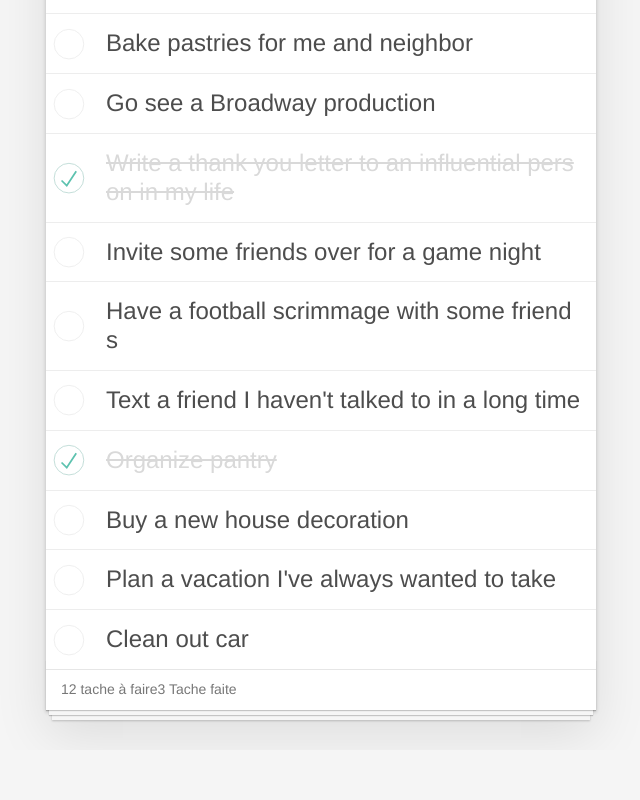
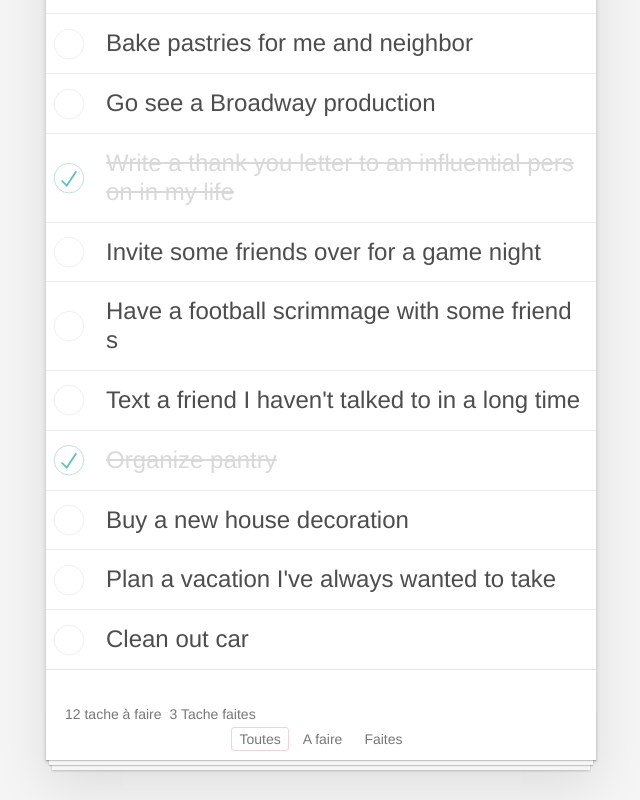
Before and after one commit to NdekoCode/Vuejs-todo-list, a Vue app: page / in a window 1280 px wide. Shown: the part 510-1310 px from the top of the page, without its empty margins (319-959 px from the left). Before the commit the page ends 1260 px from the top, so only its background shows below. Built offline with nearby package versions, Linux system fonts and the light colour scheme.

Commit message:
styles: add footer styles and todo-count

```diff
--- a/src/assets/css/index.css
+++ b/src/assets/css/index.css
@@ -60,7 +60,7 @@ body {
   color: #e6e6e6;
 }
 
-.todoapp input::input-placeholder {
+.todoapp input::placeholder {
   font-style: italic;
   font-weight: 300;
   color: #e6e6e6;
@@ -88,7 +88,6 @@ body {
   font-family: inherit;
   font-weight: inherit;
   line-height: 1.4em;
-  border: 0;
   color: inherit;
   padding: 6px;
   border: 1px solid #999;
@@ -184,9 +183,6 @@ body {
   border: none; /* Mobile Safari */
   -webkit-appearance: none;
   appearance: none;
-}
-
-.todo-list li .toggle {
   opacity: 0;
 }
 
@@ -254,10 +250,11 @@ body {
 
 .footer {
   color: #777;
-  padding: 10px 15px;
+  padding: 35px 15px;
   height: 20px;
   text-align: center;
   border-top: 1px solid #e6e6e6;
+  position: relative;
 }
 
 .footer:before {
@@ -272,9 +269,10 @@ body {
     0 9px 1px -3px rgba(0, 0, 0, 0.2), 0 16px 0 -6px #f6f6f6,
     0 17px 2px -6px rgba(0, 0, 0, 0.2);
 }
-
+.count-container {
+  position: absolute;
+}
 .todo-count {
-  float: left;
   text-align: left;
 }
 
@@ -284,13 +282,16 @@ body {
 
 .filters {
   margin: 0;
-  padding: 0;
+  padding: 10px 0;
   list-style: none;
+  bottom: 0;
   position: absolute;
   right: 0;
   left: 0;
 }
-
+.mb-3 {
+  margin-bottom: calc(0.25rem * 3);
+}
 .filters li {
   display: inline;
 }
@@ -371,3 +372,12 @@ html .clear-completed:active {
     bottom: 10px;
   }
 }
+.m-1 {
+  margin: 0.25rem;
+}
+.mx-1 {
+  margin: 0 0.25rem;
+}
+.my-1 {
+  margin: 0.25rem 0;
+}
--- a/src/components/Todos.vue
+++ b/src/components/Todos.vue
@@ -34,12 +34,19 @@
       </ul>
     </div>
     <footer class="footer">
-      <span class="todo-count"
-        ><strong>{{ undone }} tache à faire</strong></span
-      >
-      <span class="todo-count"
-        ><strong>{{ done }} Tache faite</strong></span
-      >
+      <div class="mb-3 count-container">
+        <span class="todo-count mx-1"
+          ><strong>{{ undone }} tache à faire</strong></span
+        >
+        <span class="todo-count mx-1"
+          ><strong>{{ done }} Tache faites</strong></span
+        >
+      </div>
+      <ul class="filters">
+        <li><a href="#" class="selected">Toutes</a></li>
+        <li><a href="#">A faire</a></li>
+        <li><a href="#">Faites</a></li>
+      </ul>
     </footer>
   </section>
 </template>
```
